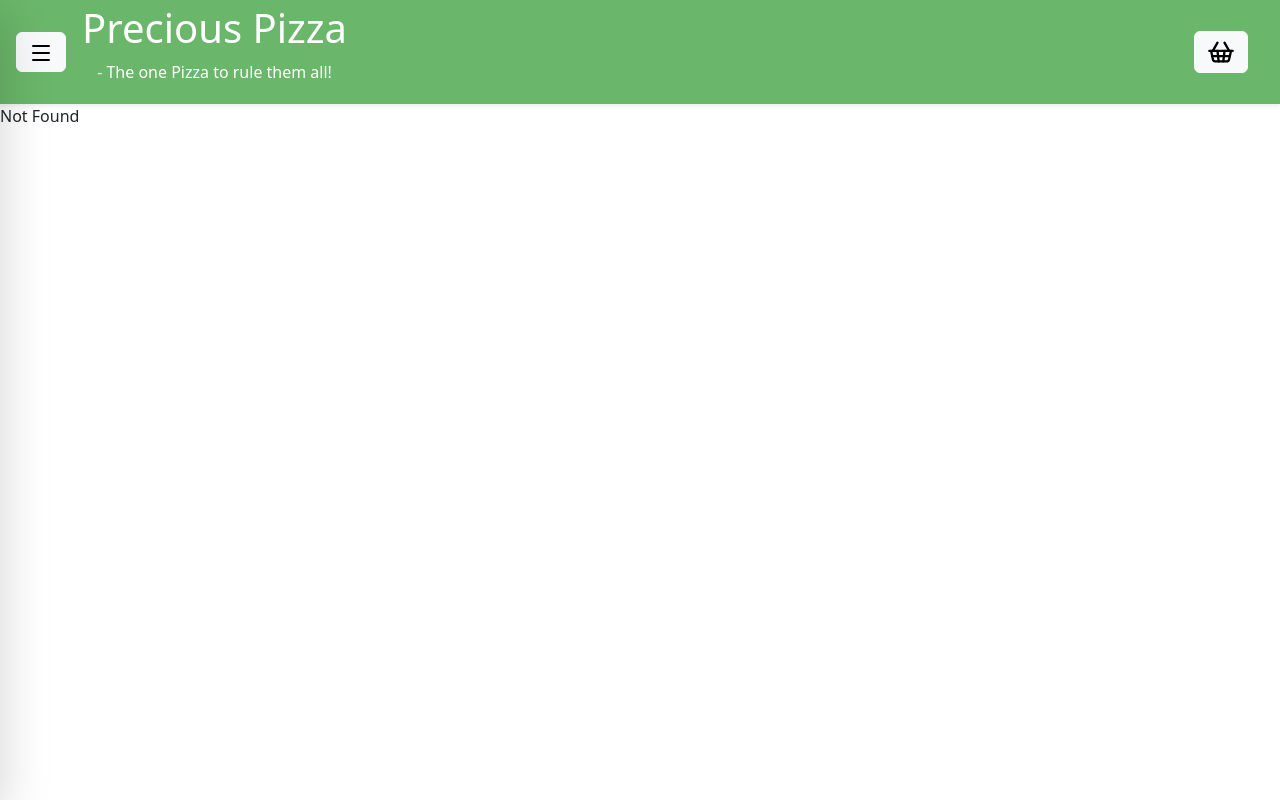
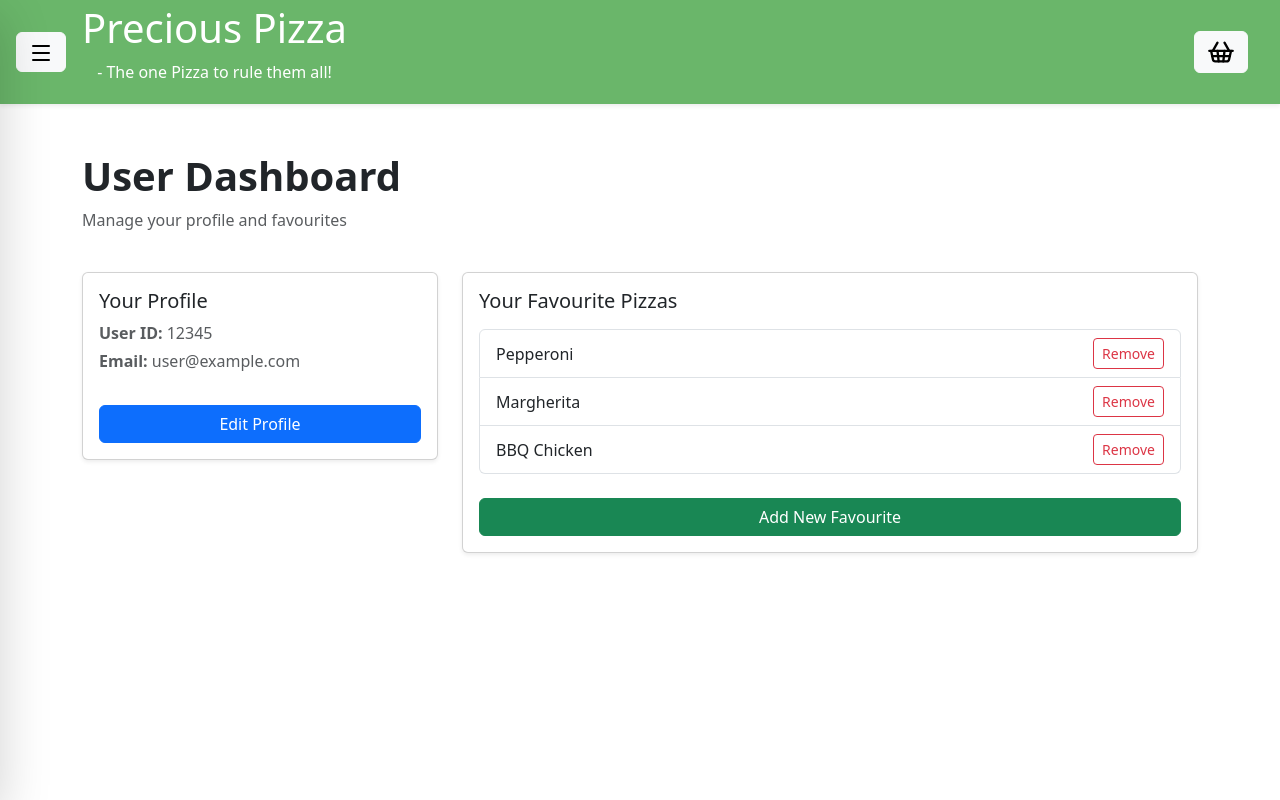
Before and after one commit to CoderBois-2-0/precious-pizza, a React (Vite) app in the folder apps/frontend/: page /userPage in a window 1280 px wide. Before the commit this address had no page. Built offline with nearby package versions, Linux system fonts and the light colour scheme.

Commit message:
frontend finally working hype

```diff
--- a/apps/frontend/src/components/Header.tsx
+++ b/apps/frontend/src/components/Header.tsx
@@ -1,7 +1,7 @@
 import { Link } from '@tanstack/react-router'
 import { useState } from 'react'
-import { Home, ShoppingBasket, Pizza } from 'lucide-react'
-import { Menu, X } from 'lucide-react'
+import { Home, Menu, Pizza, ShoppingBasket, User, X  } from 'lucide-react'
+
 
 export default function Header() {
   const [isOpen, setIsOpen] = useState(false)
@@ -90,6 +90,15 @@ export default function Header() {
             <Pizza size={20} />
             <span className="fw-medium">Menu</span>
           </Link>
+
+          <Link
+            to="/userPage"
+            onClick={() => setIsOpen(false)}
+            className="d-flex align-items-center gap-2 p-2 mb-2 text-white text-decoration-none rounded hover-bg-secondary"
+          >
+            <User size={20} />
+            <span className="fw-medium">User</span>
+          </Link>
         </nav>
       </div>
     </>
--- a/apps/frontend/src/routeTree.gen.ts
+++ b/apps/frontend/src/routeTree.gen.ts
@@ -10,12 +10,18 @@
 
 import { Route as rootRouteImport } from './routes/__root'
 import { Route as IndexRouteImport } from './routes/index'
+import { Route as UserPageIndexRouteImport } from './routes/userPage/index'
 import { Route as PizzaPageIndexRouteImport } from './routes/pizzaPage/index'
 import { Route as BasketPageIndexRouteImport } from './routes/basketPage/index'
 
 const IndexRoute = IndexRouteImport.update({
   id: '/',
   path: '/',
+  getParentRoute: () => rootRouteImport,
+} as any)
+const UserPageIndexRoute = UserPageIndexRouteImport.update({
+  id: '/userPage/',
+  path: '/userPage/',
   getParentRoute: () => rootRouteImport,
 } as any)
 const PizzaPageIndexRoute = PizzaPageIndexRouteImport.update({
@@ -33,30 +39,34 @@ export interface FileRoutesByFullPath {
   '/': typeof IndexRoute
   '/basketPage': typeof BasketPageIndexRoute
   '/pizzaPage': typeof PizzaPageIndexRoute
+  '/userPage': typeof UserPageIndexRoute
 }
 export interface FileRoutesByTo {
   '/': typeof IndexRoute
   '/basketPage': typeof BasketPageIndexRoute
   '/pizzaPage': typeof PizzaPageIndexRoute
+  '/userPage': typeof UserPageIndexRoute
 }
 export interface FileRoutesById {
   __root__: typeof rootRouteImport
   '/': typeof IndexRoute
   '/basketPage/': typeof BasketPageIndexRoute
   '/pizzaPage/': typeof PizzaPageIndexRoute
+  '/userPage/': typeof UserPageIndexRoute
 }
 export interface FileRouteTypes {
   fileRoutesByFullPath: FileRoutesByFullPath
-  fullPaths: '/' | '/basketPage' | '/pizzaPage'
+  fullPaths: '/' | '/basketPage' | '/pizzaPage' | '/userPage'
   fileRoutesByTo: FileRoutesByTo
-  to: '/' | '/basketPage' | '/pizzaPage'
-  id: '__root__' | '/' | '/basketPage/' | '/pizzaPage/'
+  to: '/' | '/basketPage' | '/pizzaPage' | '/userPage'
+  id: '__root__' | '/' | '/basketPage/' | '/pizzaPage/' | '/userPage/'
   fileRoutesById: FileRoutesById
 }
 export interface RootRouteChildren {
   IndexRoute: typeof IndexRoute
   BasketPageIndexRoute: typeof BasketPageIndexRoute
   PizzaPageIndexRoute: typeof PizzaPageIndexRoute
+  UserPageIndexRoute: typeof UserPageIndexRoute
 }
 
 declare module '@tanstack/react-router' {
@@ -66,6 +76,13 @@ declare module '@tanstack/react-router' {
       path: '/'
       fullPath: '/'
       preLoaderRoute: typeof IndexRouteImport
+      parentRoute: typeof rootRouteImport
+    }
+    '/userPage/': {
+      id: '/userPage/'
+      path: '/userPage'
+      fullPath: '/userPage'
+      preLoaderRoute: typeof UserPageIndexRouteImport
       parentRoute: typeof rootRouteImport
     }
     '/pizzaPage/': {
@@ -89,6 +106,7 @@ const rootRouteChildren: RootRouteChildren = {
   IndexRoute: IndexRoute,
   BasketPageIndexRoute: BasketPageIndexRoute,
   PizzaPageIndexRoute: PizzaPageIndexRoute,
+  UserPageIndexRoute: UserPageIndexRoute,
 }
 export const routeTree = rootRouteImport
   ._addFileChildren(rootRouteChildren)
--- a/apps/frontend/src/routes/userPage/index.tsx
+++ b/apps/frontend/src/routes/userPage/index.tsx
@@ -1,9 +1,69 @@
 import { createFileRoute } from '@tanstack/react-router'
 
 export const Route = createFileRoute('/userPage/')({
-  component: RouteComponent,
+  component: UserPage,
 })
 
-function RouteComponent() {
-  return <div>Hello "/userPage/"!</div>
+function UserPage() {
+  return (
+    <div className="container mt-5">
+      {/* Page Header */}
+      <div className="row mb-4">
+        <div className="col">
+          <h1 className="fw-bold">User Dashboard</h1>
+          <p className="text-muted">Manage your profile and favourites</p>
+        </div>
+      </div>
+
+      <div className="row g-4">
+        {/* Profile card */}
+        <div className="col-md-4">
+          <div className="card shadow-sm">
+            <div className="card-body">
+              <h5 className="card-title">Your Profile</h5>
+              <p className="card-text text-muted mb-1">
+                <strong>User ID:</strong> 12345
+              </p>
+              <p className="card-text text-muted">
+                <strong>Email:</strong> user@example.com
+              </p>
+
+              <button className="btn btn-primary w-100 mt-3">
+                Edit Profile
+              </button>
+            </div>
+          </div>
+        </div>
+
+        {/* Favourites list */}
+        <div className="col-md-8">
+          <div className="card shadow-sm">
+            <div className="card-body">
+              <h5 className="card-title mb-3">Your Favourite Pizzas</h5>
+
+              {/* Example list */}
+              <ul className="list-group">
+                <li className="list-group-item d-flex justify-content-between align-items-center">
+                  Pepperoni
+                  <button className="btn btn-sm btn-outline-danger">Remove</button>
+                </li>
+                <li className="list-group-item d-flex justify-content-between align-items-center">
+                  Margherita
+                  <button className="btn btn-sm btn-outline-danger">Remove</button>
+                </li>
+                <li className="list-group-item d-flex justify-content-between align-items-center">
+                  BBQ Chicken
+                  <button className="btn btn-sm btn-outline-danger">Remove</button>
+                </li>
+              </ul>
+
+              <button className="btn btn-success mt-4 w-100">
+                Add New Favourite
+              </button>
+            </div>
+          </div>
+        </div>
+      </div>
+    </div>
+  )
 }
--- a/apps/frontend/vite.config.ts
+++ b/apps/frontend/vite.config.ts
@@ -1,9 +1,9 @@
+import { URL, fileURLToPath } from 'node:url'
 import { defineConfig } from 'vite'
 import { devtools } from '@tanstack/devtools-vite'
 import viteReact from '@vitejs/plugin-react'
 
 import { tanstackRouter } from '@tanstack/router-plugin/vite'
-import { fileURLToPath, URL } from 'node:url'
 
 // https://vitejs.dev/config/
 export default defineConfig({
--- a/package.json
+++ b/package.json
@@ -19,6 +19,7 @@
 	"license": "ISC",
 	"packageManager": "pnpm@10.23.0",
 	"dependencies": {
-		"bootstrap": "5.3.8"
+		"bootstrap": "5.3.8",
+		"pg-mem": "^3.0.5"
 	}
 }
```
Also changed, not shown: apps/frontend/eslint.config.js (+8 -2 lines), 1 other file (tests, documents, lock files or other folders).
